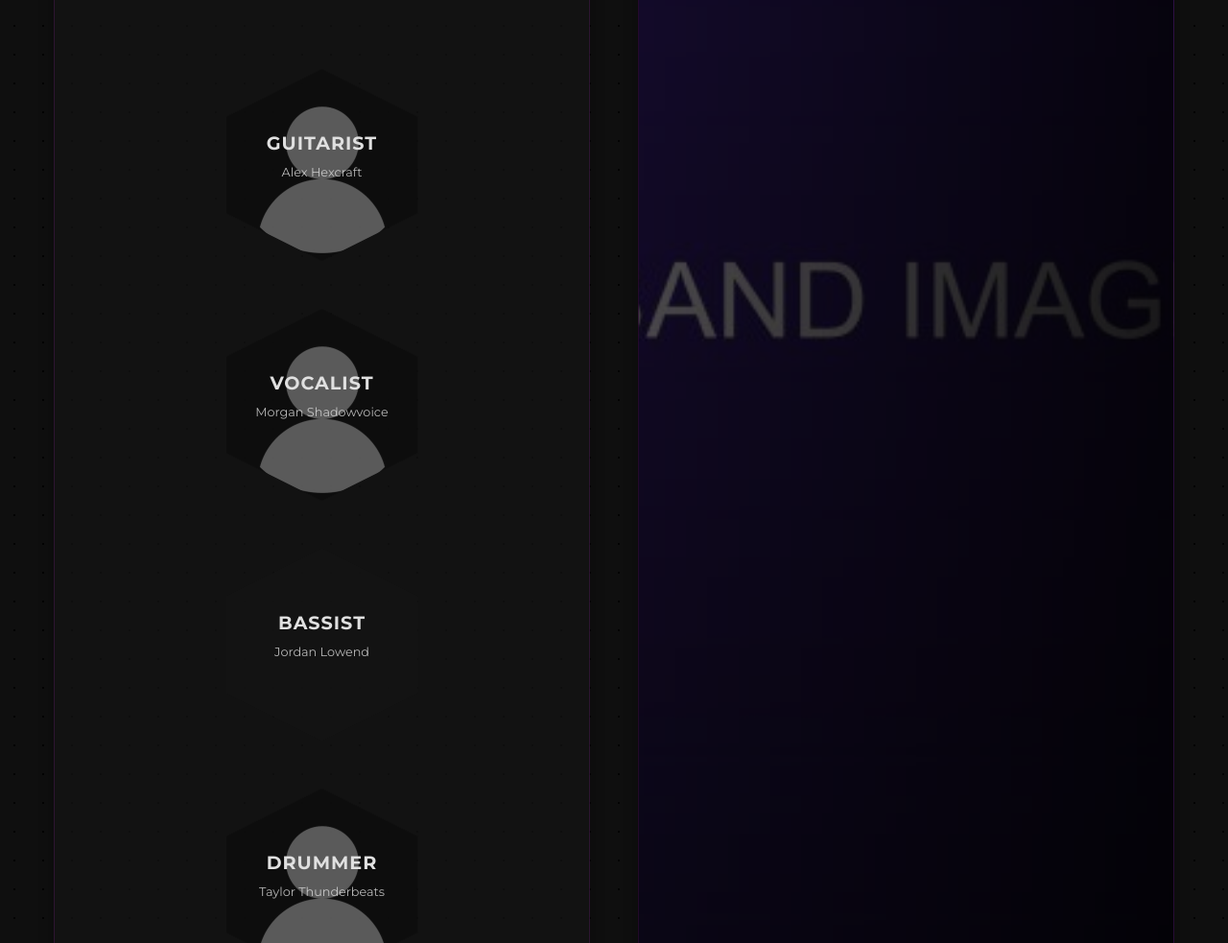
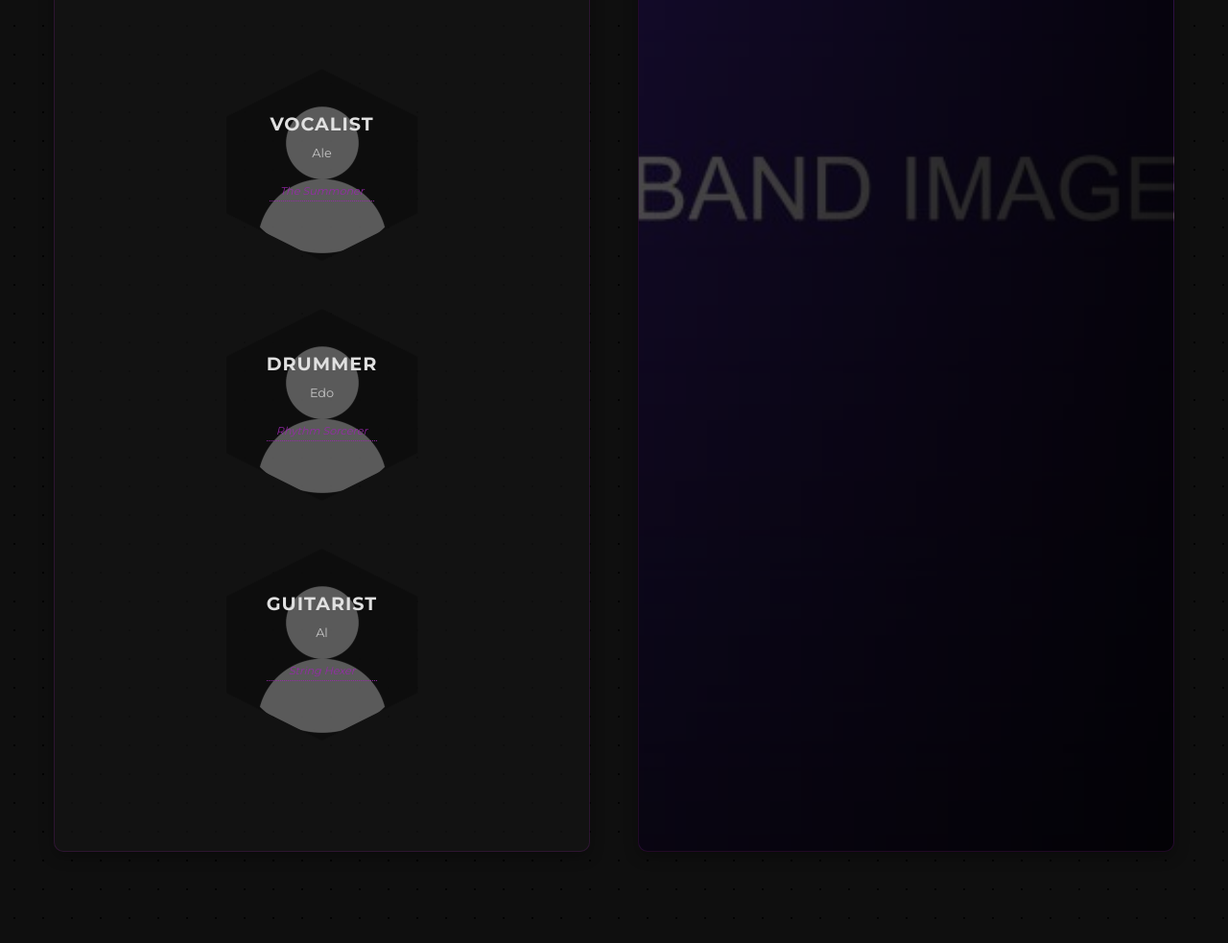
Before and after one commit to contumance/hexes-website, a plain HTML site: page index.html in a window 1280 px wide. Shown: the part 1398-2381 px from the top of the page at 96% size. Drawn offline with Linux system fonts and the light colour scheme.

Commit message:
agrega habilidades misticas

```diff
--- a/assets/css/about.css
+++ b/assets/css/about.css
@@ -136,3 +136,98 @@
         margin: 15px;
     }
 }
+
+.hex-power {
+    font-size: 0.7rem;
+    font-style: italic;
+    opacity: 0.9;
+    margin-top: 5px;
+    color: var(--accent-color);
+    transition: all 0.3s ease;
+}
+
+.hex-item:hover .hex-power {
+    color: var(--text-color);
+    font-weight: bold;
+}
+
+/* Tooltip styles */
+.hex-power {
+    position: relative;
+    font-size: 0.7rem;
+    font-style: italic;
+    opacity: 0.9;
+    margin-top: 5px;
+    color: var(--accent-color);
+    transition: all 0.3s ease;
+    cursor: help;
+    border-bottom: 1px dotted var(--accent-color);
+}
+
+.hex-item:hover .hex-power {
+    color: var(--text-color);
+}
+
+/* Tooltip container */
+.hex-power[data-tooltip]:before {
+    content: attr(data-tooltip);
+    position: absolute;
+    bottom: 100%;
+    left: 50%;
+    transform: translateX(-50%);
+    padding: 8px 12px;
+    background-color: rgba(0, 0, 0, 0.9);
+    color: white;
+    text-align: center;
+    border-radius: 6px;
+    width: 200px;
+    font-style: normal;
+    font-size: 0.8rem;
+    line-height: 1.4;
+    opacity: 0;
+    pointer-events: none;
+    transition: all 0.3s ease;
+    z-index: 10;
+    box-shadow: 0 0 10px rgba(156, 39, 176, 0.5);
+    border: 1px solid var(--accent-color);
+}
+
+/* Tooltip arrow */
+.hex-power[data-tooltip]:after {
+    content: "";
+    position: absolute;
+    bottom: 100%;
+    left: 50%;
+    transform: translateX(-50%);
+    margin-bottom: -5px;
+    border-width: 5px;
+    border-style: solid;
+    opacity: 0;
+    pointer-events: none;
+    transition: all 0.3s ease;
+    border-color: var(--accent-color) transparent transparent transparent;
+    z-index: 10;
+}
+
+/* Show tooltip on hover */
+.hex-power[data-tooltip]:hover:before,
+.hex-power[data-tooltip]:hover:after {
+    opacity: 1;
+    bottom: 130%;
+}
+
+/* Mobile adjustments */
+@media (max-width: 768px) {
+    .hex-power[data-tooltip]:before {
+        width: 160px;
+        font-size: 0.7rem;
+        padding: 6px 10px;
+    }
+}
+
+/* Touch device support */
+.hex-power.tooltip-active:before,
+.hex-power.tooltip-active:after {
+    opacity: 1;
+    bottom: 130%;
+}
--- a/assets/js/config.js
+++ b/assets/js/config.js
@@ -46,25 +46,23 @@ const CONFIG = {
             "Our mission is to create not just music, but a complete experience that envelops our followers in a world of symbolism and sonic power."
         ],
         members: {
-            guitarist: {
-                title: "Guitarist",
-                name: "Alex Hexcraft",
-                image: "assets/images/members/guitarist.jpg"
-            },
             vocalist: {
                 title: "Vocalist",
-                name: "Morgan Shadowvoice",
+                name: "Ale",
+                power: "The Summoner",
                 image: "assets/images/members/vocalist.jpg"
-            },
-            bassist: {
-                title: "Bassist",
-                name: "Jordan Lowend",
-                image: "assets/images/members/bassist.jpg"
             },
             drummer: {
                 title: "Drummer",
-                name: "Taylor Thunderbeats",
+                name: "Edo",
+                power: "Rhythm Sorcerer",
                 image: "assets/images/members/drummer.jpg"
+            },
+            guitarist: {
+                title: "Guitarist",
+                name: "Al",
+                power: "String Hexer",
+                image: "assets/images/members/guitarist.jpg"
             }
         }
     },
--- a/assets/js/main.js
+++ b/assets/js/main.js
@@ -144,3 +144,31 @@ function scrollToElement(element) {
 window.hexesApp = {
     scrollToElement: scrollToElement
 };
+
+// Tooltip functionality for touch devices
+function initTooltips() {
+    const powerElements = document.querySelectorAll('.hex-power[data-tooltip]');
+
+    powerElements.forEach(element => {
+        element.addEventListener('touchstart', function(e) {
+            // Prevent default touch behavior
+            e.preventDefault();
+
+            // Hide all other tooltips first
+            powerElements.forEach(el => {
+                el.classList.remove('tooltip-active');
+            });
+
+            // Toggle tooltip for this element
+            this.classList.toggle('tooltip-active');
+        });
+    });
+}
+
+// Add this to your existing initialization
+document.addEventListener('DOMContentLoaded', function() {
+    // Existing code...
+
+    // Initialize tooltips
+    initTooltips();
+});
--- a/index.html
+++ b/index.html
@@ -59,32 +59,28 @@
                     <p>Each member brings their own "hexagon" of influences, creating a sound that is both brutal and melodic, both technical and accessible.</p>
                     <p>Our mission is to create not just music, but a complete experience that envelops our followers in a world of symbolism and sonic power.</p>
                     <div class="hex-container">
-                        <div class="hex-item" data-member="guitarist">
-                            <div class="hex-bg"></div>
-                            <div class="hex-content">
-                                <h4 class="hex-title">Guitarist</h4>
-                                <p class="hex-subtitle">Alex Hexcraft</p>
-                            </div>
-                        </div>
                         <div class="hex-item" data-member="vocalist">
                             <div class="hex-bg"></div>
                             <div class="hex-content">
                                 <h4 class="hex-title">Vocalist</h4>
-                                <p class="hex-subtitle">Morgan Shadowvoice</p>
-                            </div>
-                        </div>
-                        <div class="hex-item" data-member="bassist">
-                            <div class="hex-bg"></div>
-                            <div class="hex-content">
-                                <h4 class="hex-title">Bassist</h4>
-                                <p class="hex-subtitle">Jordan Lowend</p>
+                                <p class="hex-subtitle">Ale</p>
+                                <p class="hex-power" data-tooltip="Can summon entities and emotions with his voice, manifesting the world of Hexes through lyrics and performances.">The Summoner</p>
                             </div>
                         </div>
                         <div class="hex-item" data-member="drummer">
                             <div class="hex-bg"></div>
                             <div class="hex-content">
                                 <h4 class="hex-title">Drummer</h4>
-                                <p class="hex-subtitle">Taylor Thunderbeats</p>
+                                <p class="hex-subtitle">Edo</p>
+                                <p class="hex-power" data-tooltip="Master of percussive rituals that open portals between dimensions. His rhythms can alter time and space during shows.">Rhythm Sorcerer</p>
+                            </div>
+                        </div>
+                        <div class="hex-item" data-member="guitarist">
+                            <div class="hex-bg"></div>
+                            <div class="hex-content">
+                                <h4 class="hex-title">Guitarist</h4>
+                                <p class="hex-subtitle">Al</p>
+                                <p class="hex-power" data-tooltip="Manipulates strings like threads of fate. Each riff is a sonic spell that interweaves alternate realities.">String Hexer</p>
                             </div>
                         </div>
                     </div>
```
